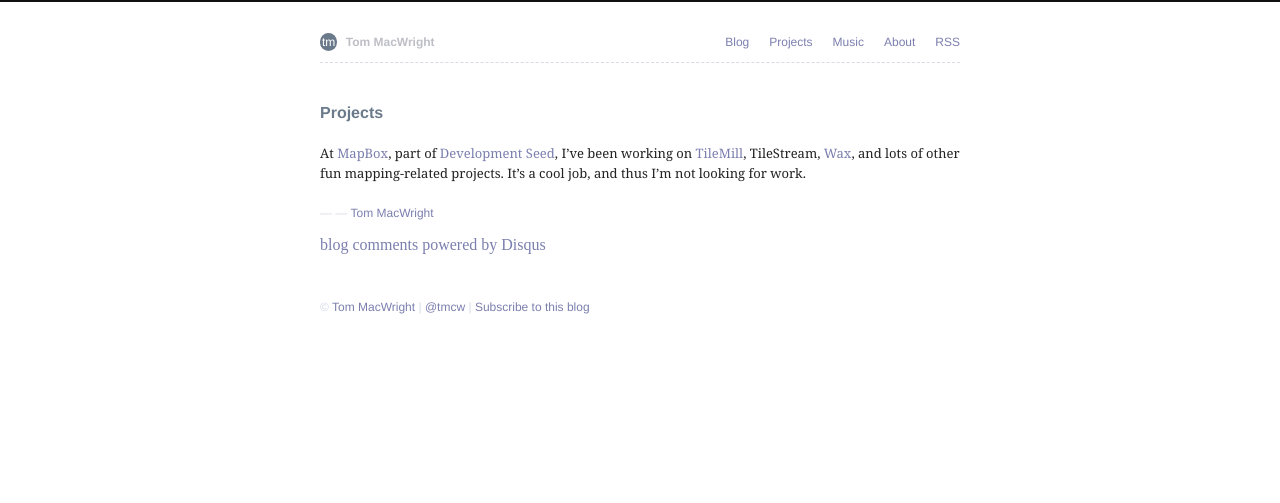
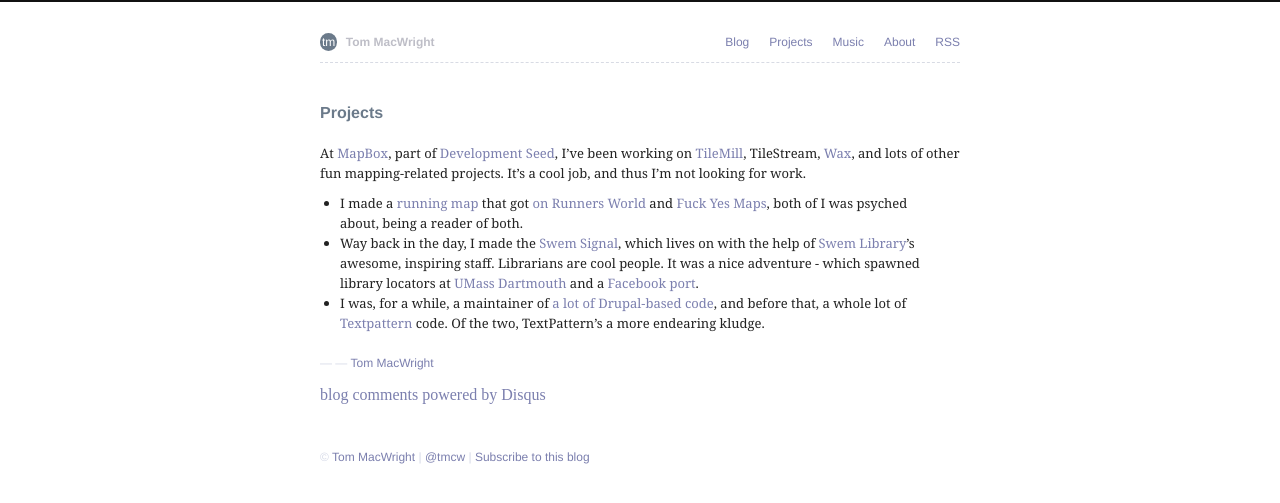
Before and after one commit to konklone/tmcw.github.com, a Jekyll site: the page built from projects/index.md, in a window 1280 px wide. Shown: the top 503 px of the page. Built offline with Jekyll 4.4.1, drawn with Linux system fonts in a browser that asks for light colours; Markdown is read by kramdown in place of the engine named in the settings; comment, search, counter and statistics services are not loaded.

Commit message:
Building out projects a bit.

```diff
--- a/projects/index.md
+++ b/projects/index.md
@@ -4,3 +4,16 @@
 ---
 
 At [MapBox](http://mapbox.com), part of [Development Seed](http://developmentseed.org), I've been working on [TileMill](http://tilemill.com), TileStream, [Wax](http://developmentseed.org/blog/2011/jun/10/wax-custom-advanced-ui-web-maps), and lots of other fun mapping-related projects. It's a cool job, and thus I'm not looking for work.
+
+* I made a [running map](http://macwright.org/2011/07/28/mapping-runs.html) that
+  got [on Runners World](http://othervoices.runnersworld.com/2011/08/the-art-of-the-run/)
+  and [Fuck Yes Maps](http://fuckyesmaps.tumblr.com/day/2011/08/02), both of
+  I was psyched about, being a reader of both.
+* Way back in the day, I made the [Swem Signal](https://swem.wm.edu/um/swemsignal/),
+  which lives on with the help of [Swem Library](https://swem.wm.edu/)'s awesome,
+  inspiring staff. Librarians are cool people. It was a nice adventure - which spawned
+  library locators at [UMass Dartmouth](http://www.lib.umassd.edu/libraryinfo/findmehere.html)
+  and a [Facebook port](http://code.google.com/p/facebook-athenaeum/).
+* I was, for a while, a maintainer of [a lot of Drupal-based code](http://drupal.org/user/12664),
+  and before that, a whole lot of [Textpattern](http://textpattern.com) code. Of the two,
+  TextPattern's a more endearing kludge.
```
